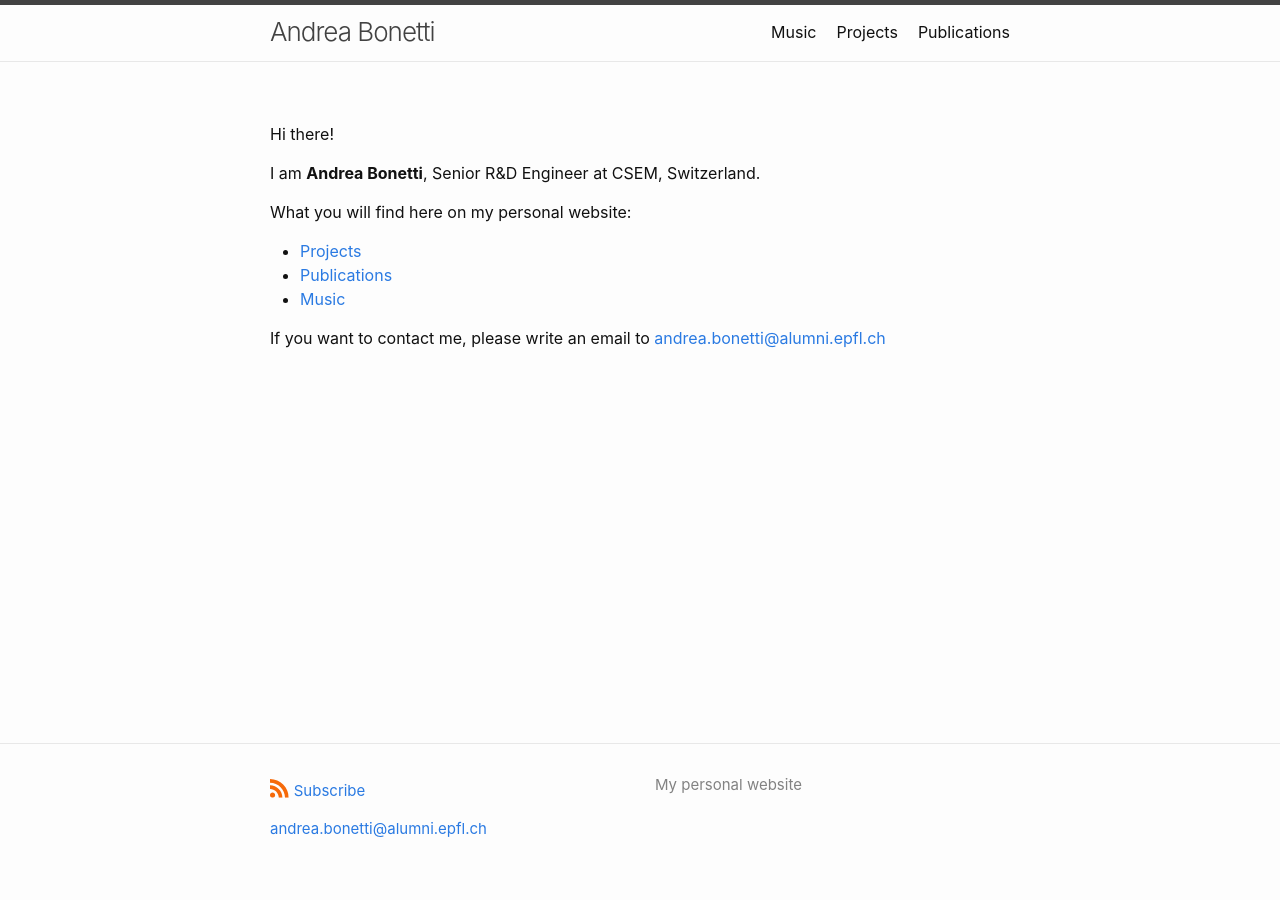
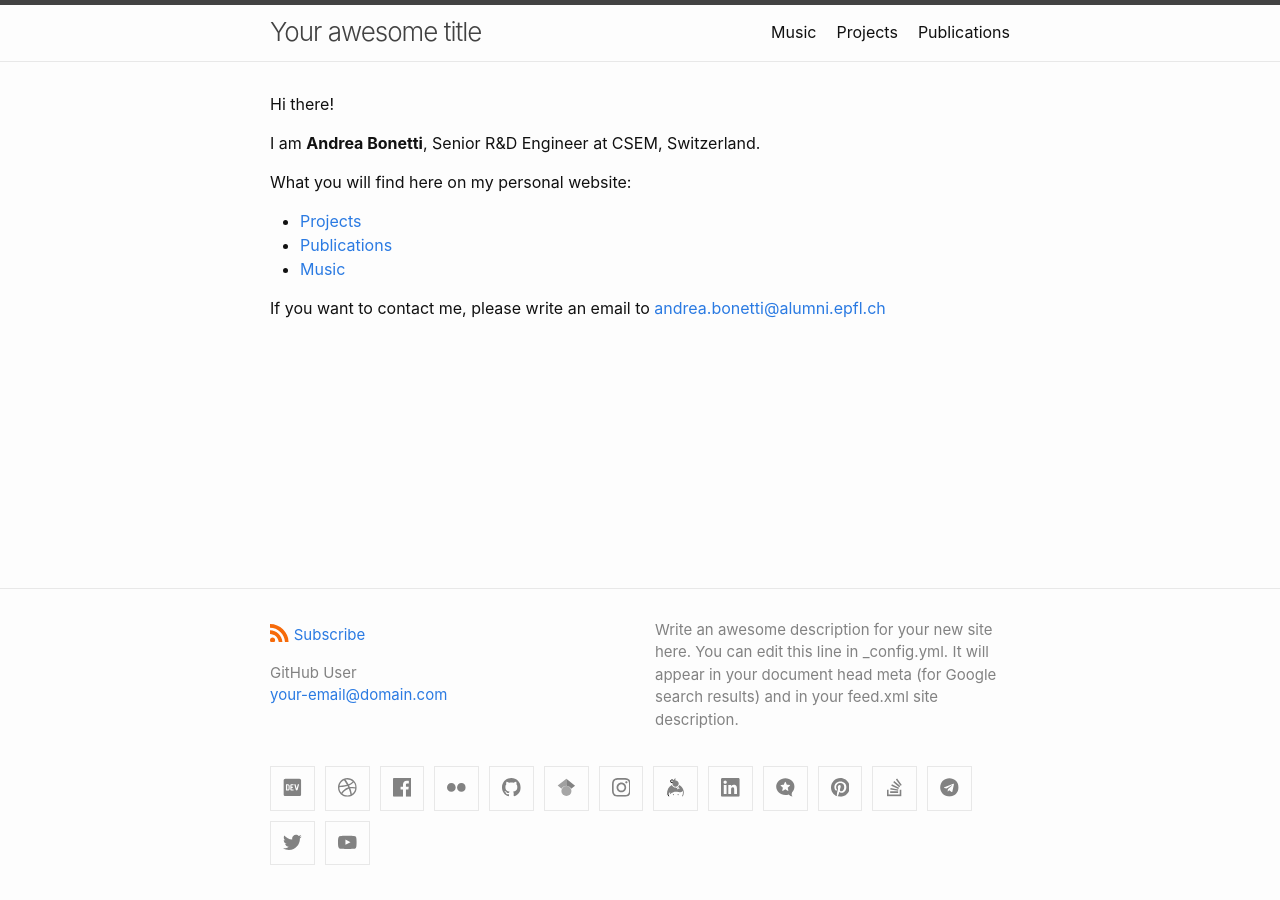
Before and after one commit to andreabonetti/andreabonetti.github.io, a Jekyll site: the page built from index.md, in a window 1280 px wide. Built offline with Jekyll 4.4.1, drawn with Linux system fonts in a browser that asks for light colours.

Commit message:
restored minima layout and added gemfile and gemspec so the footer is still there

```diff
--- a/_config.yml
+++ b/_config.yml
@@ -1,34 +1,36 @@
-title: Andrea Bonetti
+title: Your awesome title
 author:
-  #name: andreabonetti
-  email: andrea.bonetti@alumni.epfl.ch
+  name: GitHub User
+  email: your-email@domain.com
 description: > # this means to ignore newlines until "show_excerpts:"
-  My personal website
+  Write an awesome description for your new site here. You can edit this
+  line in _config.yml. It will appear in your document head meta (for
+  Google search results) and in your feed.xml site description.
 
-#show_excerpts: false # set to true to show excerpts on the homepage
+show_excerpts: false # set to true to show excerpts on the homepage
 
 # Minima date format
 # refer to https://shopify.github.io/liquid/filters/date/ if you want to customize this
-#minima:
-#  date_format: "%b %-d, %Y"
+minima:
+  date_format: "%b %-d, %Y"
 
   # generate social links in footer
-  # social_links:
-  #  - { platform: devto,          user_url: "https://dev.to/jekyll" }
-  #  - { platform: dribbble,       user_url: "https://dribbble.com/jekyll" }
-  #  - { platform: facebook,       user_url: "https://www.facebook.com/jekyll" }
-  #  - { platform: flickr,         user_url: "https://www.flickr.com/photos/jekyll" }
-  #  - { platform: github,         user_url: "https://github.com/jekyll/minima" }
-  #  - { platform: google_scholar, user_url: "https://scholar.google.com/citations?user=qc6CJjYAAAAJ" }
-  #  - { platform: instagram,      user_url: "https://www.instagram.com/jekyll" }
-  #  - { platform: keybase,        user_url: "https://keybase.io/jekyll" }
-  #  - { platform: linkedin,       user_url: "https://www.linkedin.com/in/jekyll" }
-  #  - { platform: microdotblog,   user_url: "https://micro.blog/jekyll" }
-  #  - { platform: pinterest,      user_url: "https://www.pinterest.com/jekyll" }
-  #  - { platform: stackoverflow,  user_url: "https://stackoverflow.com/users/1234567/jekyll" }
-  #  - { platform: telegram,       user_url: "https://t.me/jekyll" }
-  #  - { platform: twitter,        user_url: "https://twitter.com/jekyllrb" }
-  #  - { platform: youtube,        user_url: "https://www.youtube.com/jekyll" }
+  social_links:
+    - { platform: devto,          user_url: "https://dev.to/jekyll" }
+    - { platform: dribbble,       user_url: "https://dribbble.com/jekyll" }
+    - { platform: facebook,       user_url: "https://www.facebook.com/jekyll" }
+    - { platform: flickr,         user_url: "https://www.flickr.com/photos/jekyll" }
+    - { platform: github,         user_url: "https://github.com/jekyll/minima" }
+    - { platform: google_scholar, user_url: "https://scholar.google.com/citations?user=qc6CJjYAAAAJ" }
+    - { platform: instagram,      user_url: "https://www.instagram.com/jekyll" }
+    - { platform: keybase,        user_url: "https://keybase.io/jekyll" }
+    - { platform: linkedin,       user_url: "https://www.linkedin.com/in/jekyll" }
+    - { platform: microdotblog,   user_url: "https://micro.blog/jekyll" }
+    - { platform: pinterest,      user_url: "https://www.pinterest.com/jekyll" }
+    - { platform: stackoverflow,  user_url: "https://stackoverflow.com/users/1234567/jekyll" }
+    - { platform: telegram,       user_url: "https://t.me/jekyll" }
+    - { platform: twitter,        user_url: "https://twitter.com/jekyllrb" }
+    - { platform: youtube,        user_url: "https://www.youtube.com/jekyll" }
 
 # If you want to link only specific pages in your header, uncomment
 # this and add the path to the pages in order as they should show up
@@ -38,6 +40,6 @@ description: > # this means to ignore newlines until "show_excerpts:"
 # Build settings
 theme: minima
 
-#plugins:
-# - jekyll-feed
-# - jekyll-seo-tag
+plugins:
+ - jekyll-feed
+ - jekyll-seo-tag
--- a/_layouts/home.html
+++ b/_layouts/home.html
@@ -1,14 +1,61 @@
 ---
 layout: default
 ---
-<article class="post">
 
-  <header class="post-header">
-    <h1 class="post-title">{{ page.title | escape }}</h1>
-  </header>
+<div class="home">
+  {%- if page.title -%}
+    <h1 class="page-heading">{{ page.title }}</h1>
+  {%- endif -%}
 
-  <div class="post-content">
-    {{ content }}
-  </div>
+  {{ content }}
 
-</article>
+
+  {% if site.paginate %}
+    {% assign posts = paginator.posts %}
+  {% else %}
+    {% assign posts = site.posts %}
+  {% endif %}
+
+
+  {%- if posts.size > 0 -%}
+    {%- if page.list_title -%}
+      <h2 class="post-list-heading">{{ page.list_title }}</h2>
+    {%- endif -%}
+    <ul class="post-list">
+      {%- assign date_format = site.minima.date_format | default: "%b %-d, %Y" -%}
+      {%- for post in posts -%}
+      <li>
+        <span class="post-meta">{{ post.date | date: date_format }}</span>
+        <h3>
+          <a class="post-link" href="{{ post.url | relative_url }}">
+            {{ post.title | escape }}
+          </a>
+        </h3>
+        {%- if site.show_excerpts -%}
+          {{ post.excerpt }}
+        {%- endif -%}
+      </li>
+      {%- endfor -%}
+    </ul>
+
+    {% if site.paginate %}
+      <div class="pager">
+        <ul class="pagination">
+        {%- if paginator.previous_page %}
+          <li><a href="{{ paginator.previous_page_path | relative_url }}" class="previous-page">{{ paginator.previous_page }}</a></li>
+        {%- else %}
+          <li><div class="pager-edge">•</div></li>
+        {%- endif %}
+          <li><div class="current-page">{{ paginator.page }}</div></li>
+        {%- if paginator.next_page %}
+          <li><a href="{{ paginator.next_page_path | relative_url }}" class="next-page">{{ paginator.next_page }}</a></li>
+        {%- else %}
+          <li><div class="pager-edge">•</div></li>
+        {%- endif %}
+        </ul>
+      </div>
+    {%- endif %}
+
+  {%- endif -%}
+
+</div>
```
Also changed, not shown: Gemfile (added, +7 -0 lines), minima.gemspec (added), 1 other file.
